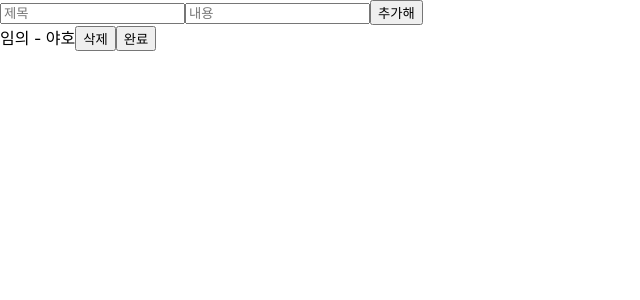
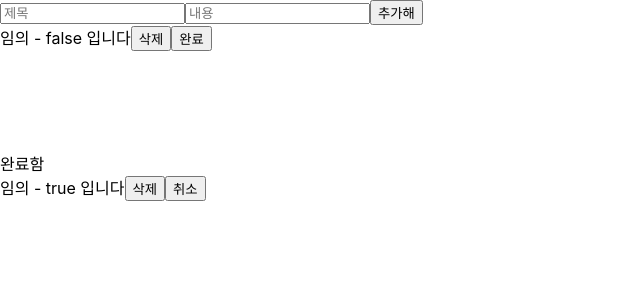
Before and after one commit to HuaHuaChiChi/nbc_week3_todolist, a React (Create React App) app: page / in a window 1280 px wide. Shown: the top 300 px of the page, without its empty margins (0-640 px from the left). Built offline with nearby package versions, Linux system fonts and the light colour scheme.

Commit message:
add 완료 취소 기능 구현

```diff
--- a/src/App.js
+++ b/src/App.js
@@ -3,7 +3,8 @@ import { useState } from "react";
 
 function App() {
   const [toDoListCard, setToDoListCard] = useState([
-    { id: 1, toDoTitle: "임의", toDoContent: "야호" },
+    { id: 0, toDoTitle: "임의", toDoContent: "false 입니다", done: false },
+    { id: 1, toDoTitle: "임의", toDoContent: "true 입니다", done: true },
   ]);
   const [toDoContent, setTodoContent] = useState("");
   const [toDoTitle, setToDoTitle] = useState("");
@@ -13,6 +14,7 @@ function App() {
       id: toDoListCard.length + 1,
       toDoTitle: toDoTitle,
       toDoContent: toDoContent,
+      done: false,
     };
     setToDoListCard([...toDoListCard, newToDoList]);
   };
@@ -20,6 +22,17 @@ function App() {
   const deleteCard = (id) => {
     const deleteToDoList = toDoListCard.filter((todo) => todo.id !== id);
     setToDoListCard(deleteToDoList);
+  };
+
+  //NOTE - isDone 함수 이거 그냥 네이버에서 찾아서 한거임.. true false 바꾸는 부분..
+  const isDone = (id) => {
+    const isDoneToDoList = toDoListCard.map((todo) => {
+      if (todo.id === id) {
+        return { ...todo, done: !todo.done };
+      }
+      return todo;
+    });
+    setToDoListCard(isDoneToDoList);
   };
 
   return (
@@ -41,18 +54,45 @@ function App() {
         }}
       ></input>
       <button onClick={submitChange}>추가해</button>
-
       {toDoListCard.map((todo) => {
+        if (todo.done === false) {
           return (
             <div key={todo.id}>
               {todo.toDoTitle} - {todo.toDoContent}
               <button onClick={() => deleteCard(todo.id)}>삭제</button>
-            <button>완료</button>
+              <button onClick={() => isDone(todo.id)}>
+                {todo.done ? "취소" : "완료"}
+              </button>
             </div>
           );
+        }
+      })}
+      <br />
+      <br />
+      <br />
+      <br />
+      <br />
+      완료함
+      {toDoListCard.map((todo) => {
+        if (todo.done === true) {
+          return (
+            <div key={todo.id}>
+              {todo.toDoTitle} - {todo.toDoContent}
+              <button onClick={() => deleteCard(todo.id)}>삭제</button>
+              <button onClick={() => isDone(todo.id)}>
+                {todo.done ? "취소" : "완료"}
+              </button>
+            </div>
+          );
+        }
       })}
     </div>
   );
 }
 
 export default App;
+
+//NOTE - 진행, 완료를 나누는 방법.
+// 완료가 됐는지 안됐는지 불리언 값을 넣어놓고 if문으로 true는 진행중, false는 완료
+
+//FIXME - 컴포넌트 나누기,,,, 이거 이상하게 <br /> 이게 아니라 컴포넌트로 해야할 것 같은데,,
```
Lines whose indentation alone changed are shown as unchanged.
